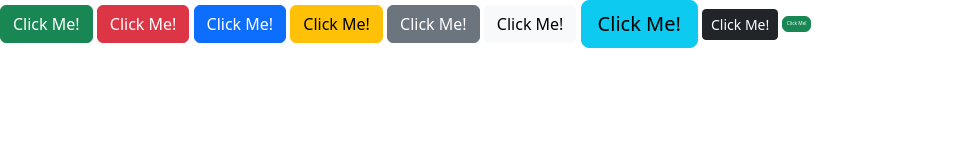
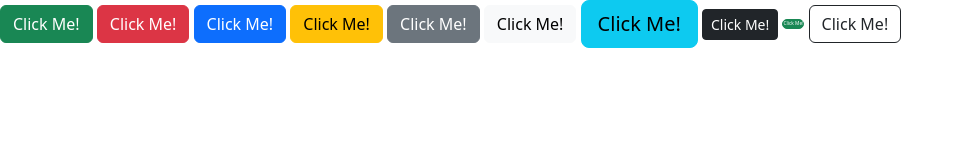
Before and after one commit to Gautam777777/BOOTSTRAP-BUTTON, a plain HTML site: page index.html in a window 1280 px wide. Shown: the whole page, without its empty margins (0-964 px from the left). Drawn offline with nearby package versions, Linux system fonts and the light colour scheme.

Commit message:
bootstrap 5

```diff
--- a/index.html
+++ b/index.html
@@ -14,8 +14,8 @@
         <button class="btn btn-light">Click Me!</button>
         <button class="btn btn-info btn-lg">Click Me!</button>
         <button class="btn btn-dark btn-sm">Click Me!</button>
-        <button class="btn btn-success"style="--bs-btn-padding-y: .20rem; --bs-btn-padding-x: .2rem; --bs-btn-font-size: .30rem;">Click Me!</button>
-
+        <button class="btn btn-success"style="--bs-btn-padding-y: .20``rem; --bs-btn-padding-x: .2rem; --bs-btn-font-size: .30rem;">Click Me!</button>
+        <button class="btn btn-outline-dark">Click Me!</button>
 
 
         <!-- JavaScript Bundle with Popper -->
```
